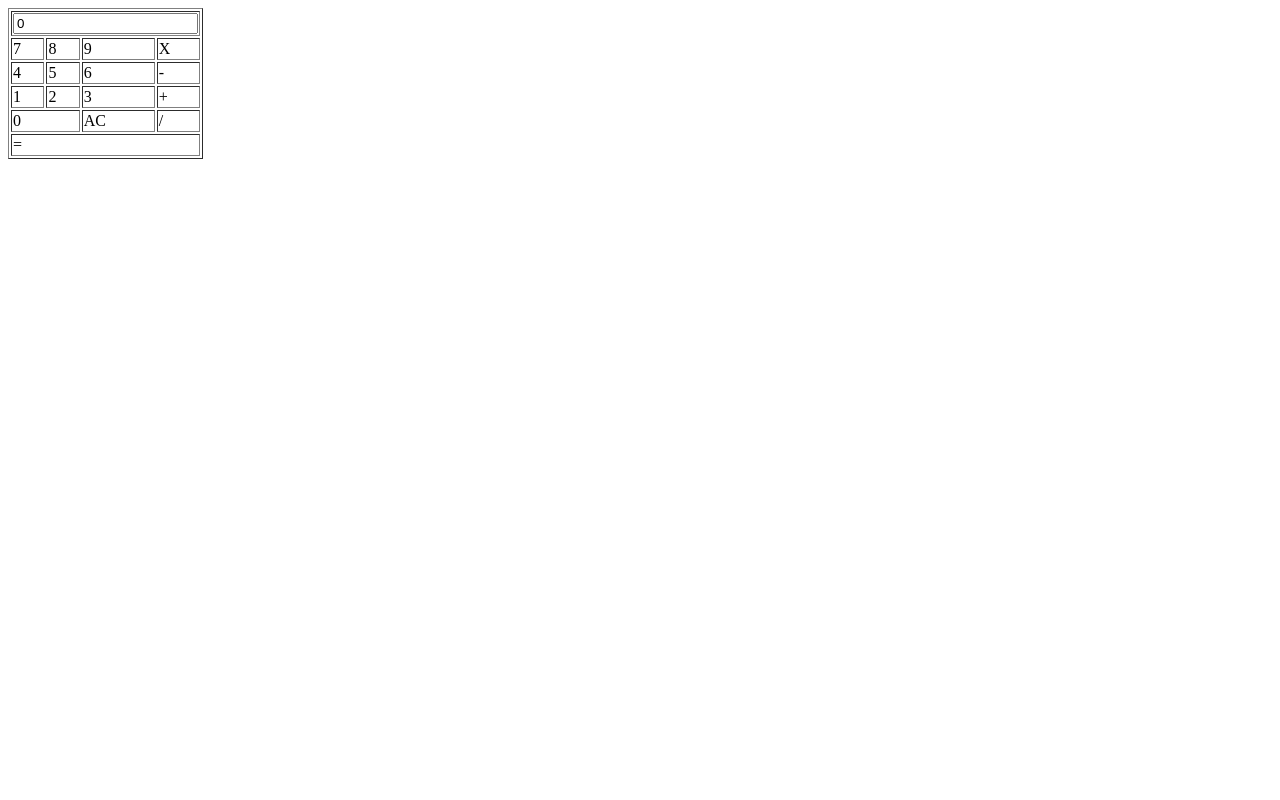
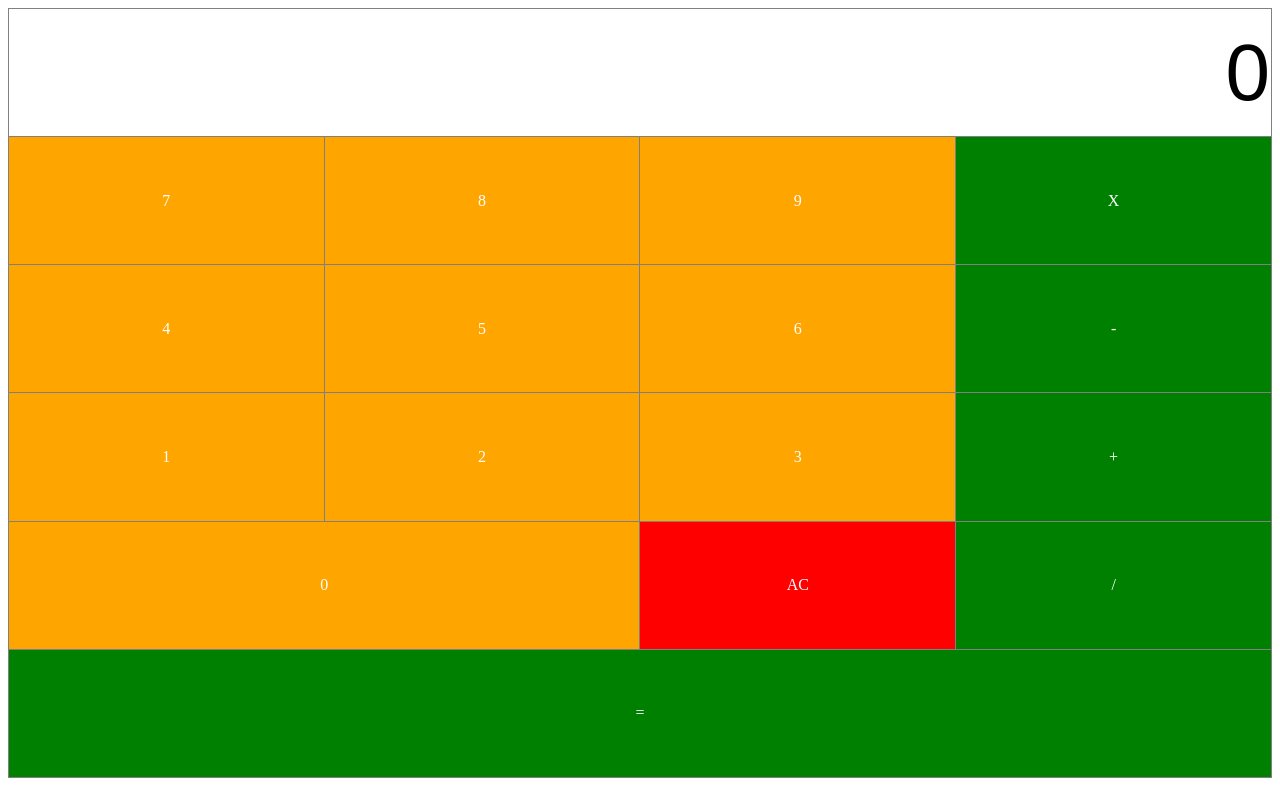
Before and after one commit to Theolin-Nadasen/App-Academy-Lessons, a plain HTML site: page week 5/calculator.html in a window 1280 px wide. Drawn offline with Linux system fonts and the light colour scheme.

Commit message:
week 5 complete

```diff
--- a/week 5/calculator.html
+++ b/week 5/calculator.html
@@ -5,6 +5,8 @@
     <meta charset="UTF-8">
     <meta name="viewport" content="width=device-width, initial-scale=1.0">
     <title>Document</title>
+
+    <link rel="stylesheet" href="style.css">
 </head>
 
 <body>
@@ -17,34 +19,34 @@
         </tr>
 
         <tr>
-            <td onclick="digitBtnPressed(7)">7</td>
-            <td onclick="digitBtnPressed(8)">8</td>
-            <td onclick="digitBtnPressed(9)">9</td>
-            <td>X</td>
+            <td class="digitBtn" onclick="digitBtnPressed(7)">7</td>
+            <td class="digitBtn" onclick="digitBtnPressed(8)">8</td>
+            <td class="digitBtn" onclick="digitBtnPressed(9)">9</td>
+            <td class="operatorBtn" operatorBtnPressed('*')>X</td>
         </tr>
 
         <tr>
-            <td onclick="digitBtnPressed(4)">4</td>
-            <td onclick="digitBtnPressed(5)">5</td>
-            <td onclick="digitBtnPressed(6)">6</td>
-            <td>-</td>
+            <td class="digitBtn" onclick="digitBtnPressed(4)">4</td>
+            <td class="digitBtn" onclick="digitBtnPressed(5)">5</td>
+            <td class="digitBtn" onclick="digitBtnPressed(6)">6</td>
+            <td class="operatorBtn" operatorBtnPressed('-')>-</td>
         </tr>
 
         <tr>
-            <td onclick="digitBtnPressed(1)">1</td>
-            <td onclick="digitBtnPressed(2)">2</td>
-            <td onclick="digitBtnPressed(3)">3</td>
-            <td>+</td>
+            <td class="digitBtn" onclick="digitBtnPressed(1)">1</td>
+            <td class="digitBtn" onclick="digitBtnPressed(2)">2</td>
+            <td class="digitBtn" onclick="digitBtnPressed(3)">3</td>
+            <td class="operatorBtn" onclick="operatorBtnPressed('+')">+</td>
         </tr>
 
         <tr>
-            <td colspan="2">0</td>
-            <td onclick="acPressed()">AC</td>
-            <td>/</td>
+            <td class="digitBtn" colspan="2" onclick="digitBtnPressed(0)">0</td>
+            <td class="ACBtn" onclick="acPressed()">AC</td>
+            <td class="operatorBtn" operatorBtnPressed('/')>/</td>
         </tr>
 
         <tr>
-            <td colspan="4">=</td>
+            <td colspan="4" class="operatorBtn" onclick="equalsBtnPressed()">=</td>
         </tr>
 
     </table>
@@ -52,6 +54,8 @@
 
     <script>
         let newLine = true
+        let value1;
+        let currentOperator;
 
         // this is what runs when we press a digit
         function digitBtnPressed(digit) {
@@ -70,6 +74,36 @@
             newLine = true
         }
 
+        function operatorBtnPressed(operator){
+            currentOperator = operator
+            value1 = parseInt(document.getElementById('inputBox').value)
+            newLine = true
+        }
+
+        function equalsBtnPressed(){
+            let value2 = parseInt(document.getElementById('inputBox').value)
+            let finalTotal
+
+            switch(currentOperator){
+                case "+":
+                    finalTotal = value1 + value2
+                    break
+                case "-":
+                    finalTotal = value1 - value2
+                    break
+                case "/":
+                    finalTotal = value1 / value2
+                    break
+                case "*":
+                    finalTotal = value1 * value2
+                    break
+            }
+
+            document.getElementById('inputBox').value = finalTotal
+            value1 = 0
+            newLine = true
+        }
+
     </script>
 
 </body>
--- /dev/null
+++ b/week 5/style.css
@@ -0,0 +1,33 @@
+.digitBtn{
+    background-color: orange;
+}
+
+.operatorBtn{
+    background-color: green;
+}
+
+.ACBtn{
+    background-color: red;
+}
+
+#inputBox{
+    width: 100%;
+    font-size: 5em;
+    text-align: right;
+    border: 0;
+    padding: 0;
+}
+
+table{
+    color: #fff;
+    text-align: center;
+    border-collapse: collapse;
+}
+
+tr{
+    height: 16.02vh;
+}
+
+td{
+    width: 25vw;
+}
```
